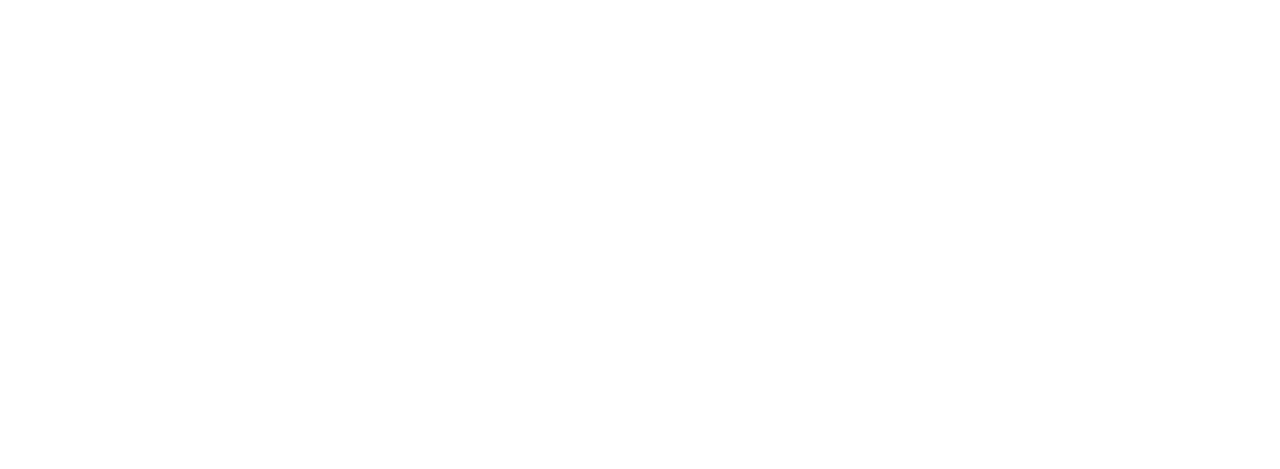
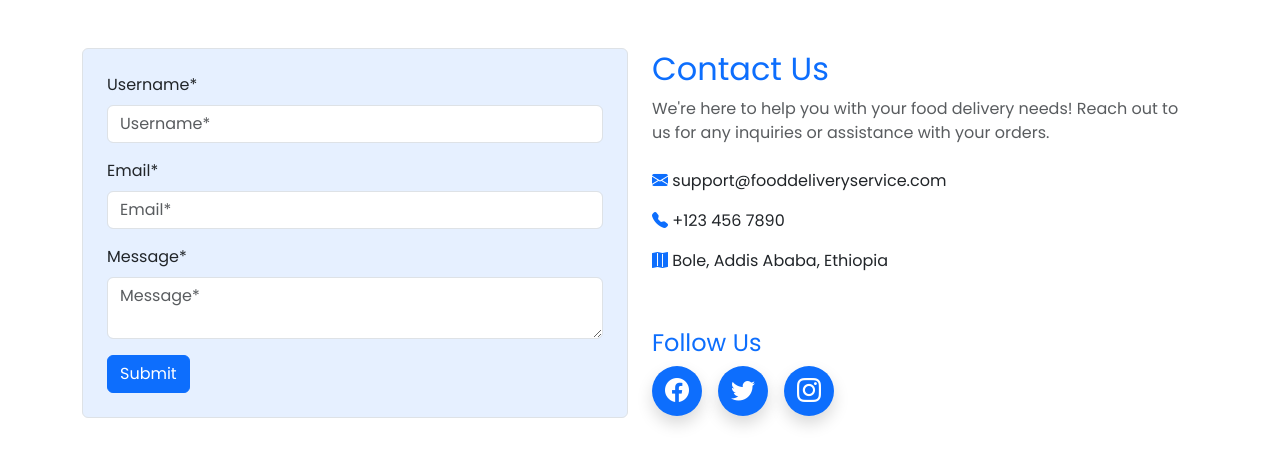
Before and after one commit to fiyotoli/html_Eccomerce_App, a website: page components/Contact/contact.html in a window 1280 px wide. Drawn offline with nearby package versions, Linux system fonts and the light colour scheme.

Commit message:
index page update again

```diff
--- a/components/Contact/contact.html
+++ b/components/Contact/contact.html
@@ -10,6 +10,67 @@
 </head>
 <body>
 
+    <div id="contact-container" class=" mb-5 ">
+
+
+
+    <div class="container py-5">
+        <div class="row"> <!-- Create a new row for the form and text section -->
+            <div class="col-md-6"> <!-- Form takes half the width -->
+                <form id="sign-up"  class="border p-4 rounded bg-primary bg-opacity-10"> <!-- Optional styles for the form -->
+
+                    <div class="mb-3">
+                        <label for="name" class="form-label">Username*</label>
+                        <input type="text" id="name" class="form-control" placeholder="Username*" name="name" required onkeyup="letterOnly(this)">
+                    </div>
+                    <div class="mb-3">
+                        <label for="email" class="form-label">Email*</label>
+                        <input type="email" id="email" class="form-control" placeholder="Email*" name="email" required>
+                    </div>
+                    <div class="mb-3">
+                        <label for="message" class="form-label">Message*</label>
+                        <textarea id="message" class="form-control" placeholder="Message*" name="message" required></textarea>
+                    </div>
+                    <button type="submit" class="btn btn-primary">Submit</button>
+                </form>
+            </div>
+
+            <!-- Text Section (Right) -->
+            <div class="col-xs-12 col-md-6 d-flex flex-column justify-content-center">
+                <h2 class="text-primary">Contact Us</h2> <!-- Changed color to primary -->
+                <p class="mb-4 text-muted">
+                    We're here to help you with your food delivery needs! Reach out to us for any inquiries or assistance with your orders.
+                </p>
+                <ul style="padding: 0; list-style: none;">
+                    <li class="mb-3">
+                        <i class="bi bi-envelope-fill text-primary"></i>  <!-- Changed color to primary -->
+                        <span>support@fooddeliveryservice.com</span>
+                    </li>
+                    <li class="mb-3">
+                        <i class="bi bi-telephone-fill text-primary"></i>  <!-- Changed color to primary -->
+                        <span>+123 456 7890</span>
+                    </li>
+                    <li class="mb-3">
+                        <i class="bi bi-map-fill text-primary"></i>  <!-- Changed color to primary -->
+                        <span>Bole, Addis Ababa, Ethiopia</span>
+                    </li>
+                </ul>
+                <h4 class="text-primary mt-4">Follow Us</h4> <!-- Changed color to primary -->
+                <div class="d-flex">
+                    <div class="bg-primary text-white rounded-circle d-flex align-items-center justify-content-center shadow me-3" style="width: 50px; height: 50px;">
+                        <i class="bi bi-facebook" style="font-size: 24px;"></i>
+                    </div>
+                    <div class="bg-primary text-white rounded-circle d-flex align-items-center justify-content-center shadow me-3" style="width: 50px; height: 50px;">
+                        <i class="bi bi-twitter" style="font-size: 24px;"></i>
+                    </div>
+                    <div class="bg-primary text-white rounded-circle d-flex align-items-center justify-content-center shadow" style="width: 50px; height: 50px;">
+                        <i class="bi bi-instagram" style="font-size: 24px;"></i>
+                    </div>
+                </div>
+            </div>
+        </div>
+    </div>
+
     <!-- Include Scripts -->
     <script src="https://cdnjs.cloudflare.com/ajax/libs/jquery/3.7.1/jquery.min.js"></script>
     <script src="https://cdnjs.cloudflare.com/ajax/libs/jquery-validate/1.19.5/jquery.validate.min.js"></script>
```
Also changed, not shown: index.html (+1 -1 lines).
